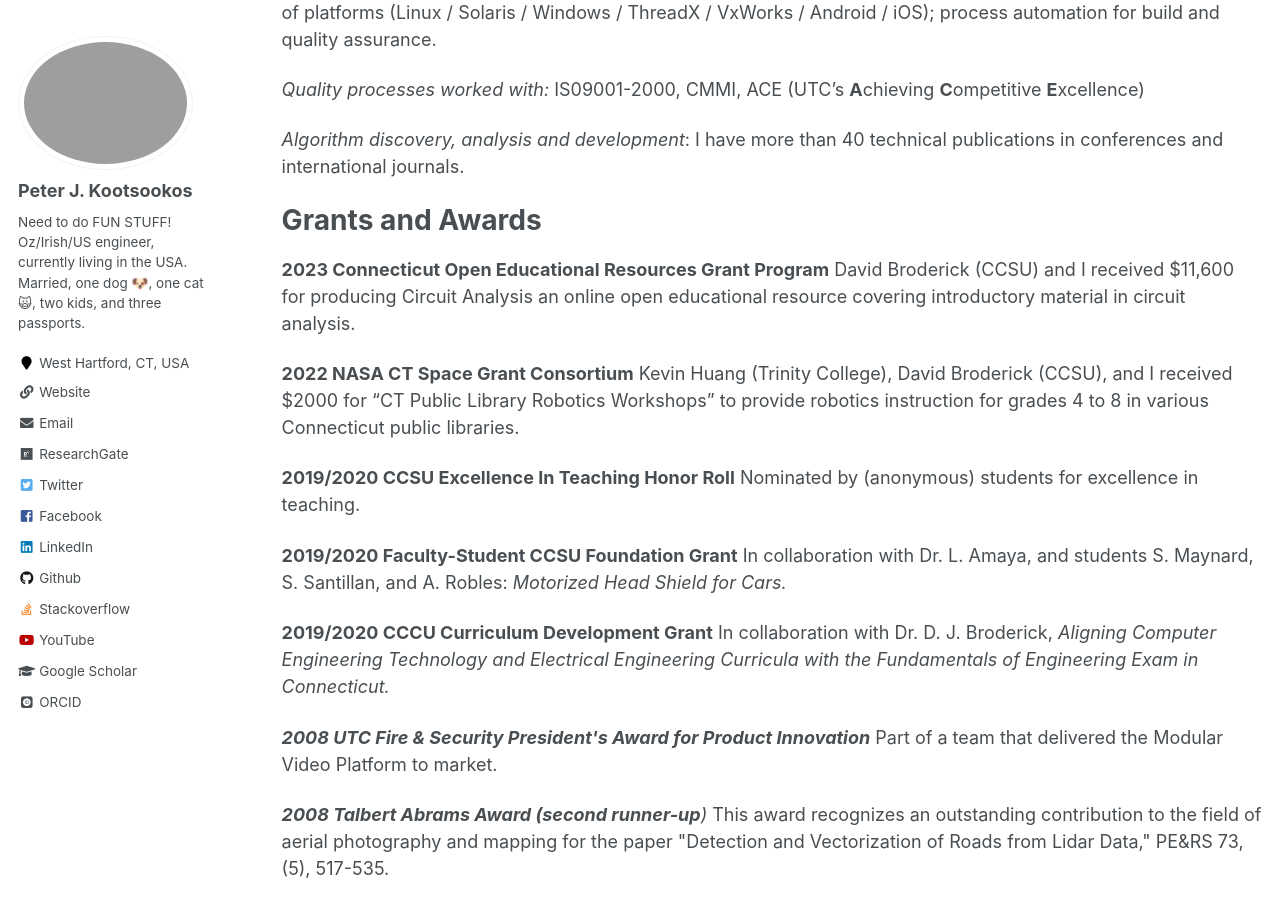
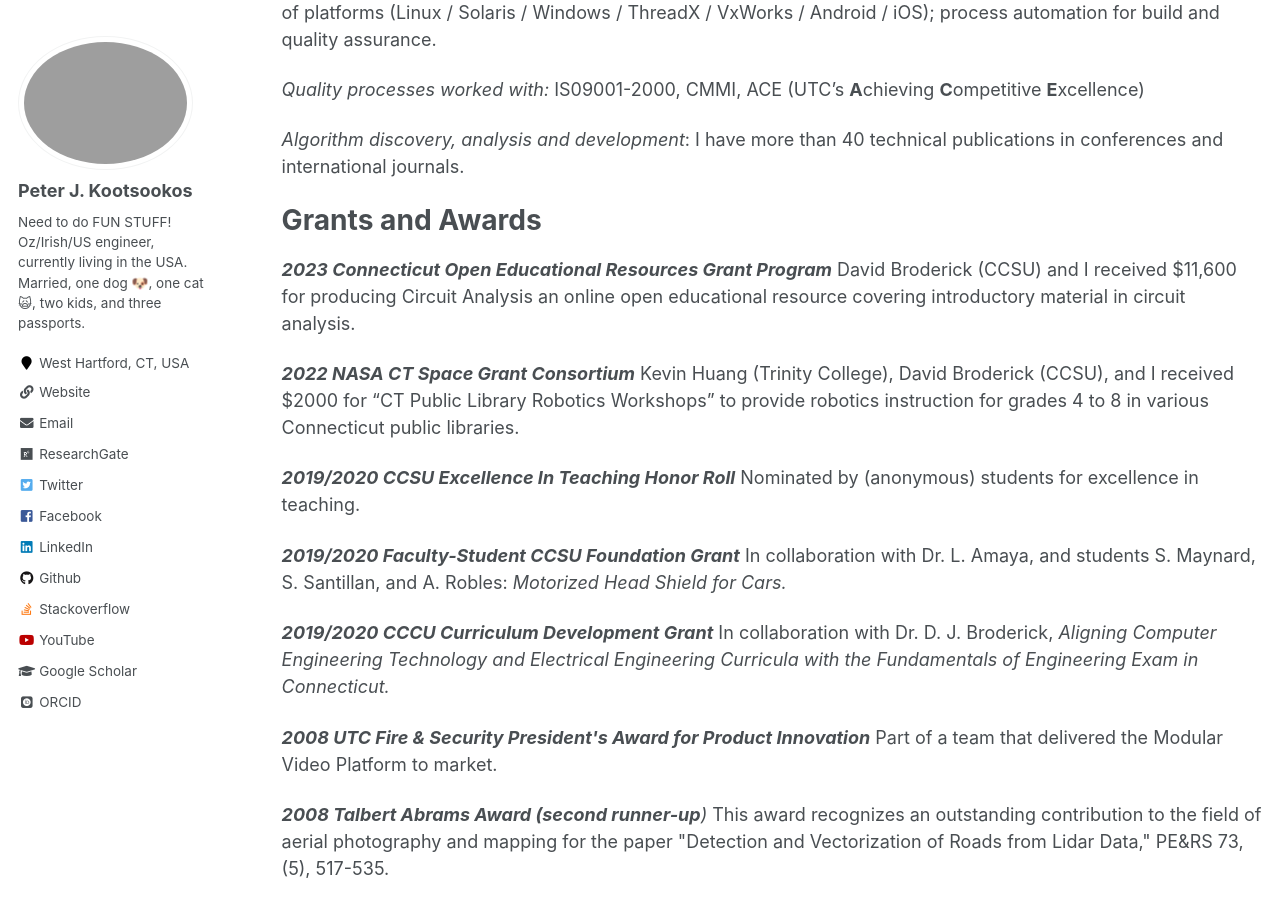
Before and after one commit to kootsoop/kootsoop.github.io, a Jekyll site: the page built from _pages/cv.md, in a window 1280 px wide and 900 px high, scrolled down 940 px. Built offline with Jekyll 4.4.1, drawn with Linux system fonts in a browser that asks for light colours; some web fonts are replaced.

Commit message:
Fixed format.

```diff
--- a/_pages/cv.md
+++ b/_pages/cv.md
@@ -56,19 +56,19 @@ technical publications in conferences and international journals.
 Grants and Awards
 =================
 
-**2023 Connecticut Open Educational Resources Grant Program**
+***2023 Connecticut Open Educational Resources Grant Program***
 David Broderick (CCSU) and I received $11,600 for producing Circuit Analysis an online open educational resource covering introductory material in circuit analysis.
 
-**2022 NASA CT Space Grant Consortium**
+***2022 NASA CT Space Grant Consortium***
 Kevin Huang (Trinity College), David Broderick (CCSU), and I received $2000 for “CT Public Library Robotics Workshops” to provide robotics instruction for grades 4 to 8 in various Connecticut public libraries.
 
-**2019/2020 CCSU Excellence In Teaching Honor Roll**
+***2019/2020 CCSU Excellence In Teaching Honor Roll***
 Nominated by (anonymous) students for excellence in teaching.
 
-**2019/2020 Faculty-Student CCSU Foundation Grant**
+***2019/2020 Faculty-Student CCSU Foundation Grant***
 In collaboration with Dr. L. Amaya, and students S. Maynard, S. Santillan, and A. Robles: *Motorized Head Shield for Cars.*
 
-**2019/2020 CCCU Curriculum Development Grant**
+***2019/2020 CCCU Curriculum Development Grant***
 In collaboration with Dr. D. J. Broderick, *Aligning Computer Engineering Technology and Electrical Engineering Curricula with the Fundamentals of Engineering Exam in Connecticut.*
 
 ***2008 UTC Fire & Security President\'s Award for Product Innovation***
```
